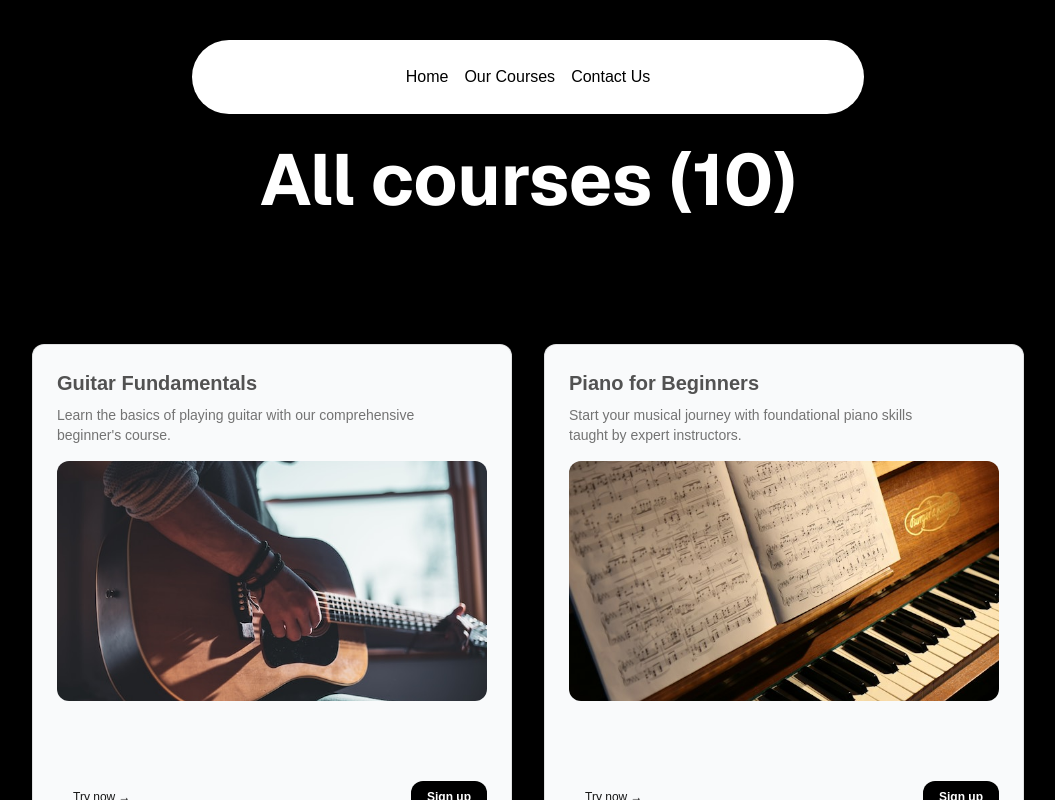
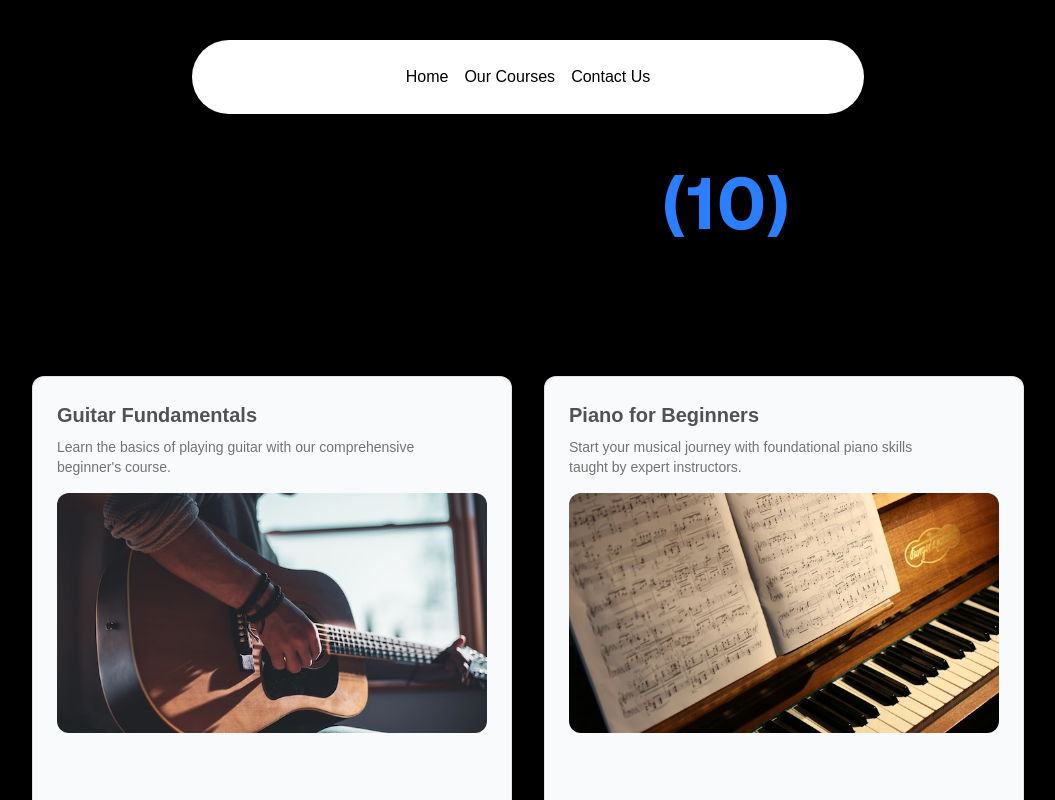
Before and after one commit to Riajul-56/school_music, a Next.js app: page /courses in a window 1280 px wide. Shown: the top 800 px of the page, without its empty margins (112-1167 px from the left). Built offline with nearby package versions, Linux system fonts and the light colour scheme.

Commit message:
feat: enhance courses page with typewriter effect for title

```diff
--- a/src/app/courses/page.tsx
+++ b/src/app/courses/page.tsx
@@ -1,18 +1,31 @@
 "use client";
 
-import Image from "next/image";
 import { CardBody, CardContainer, CardItem } from "@/components/ui/3d-card";
+import { TypewriterEffectSmooth } from "@/components/ui/typewriter-effect";
 import courseData from "@/data/music_courses.json";
 
 const page = () => {
+  const words = [
+    {
+      text: "All",
+    },
+    {
+      text: "courses",
+    },
+    {
+      text: `(${courseData.courses.length})`,
+      className: "text-blue-500 dark:text-blue-700",
+    },
+  ];
+
   return (
     <div className="min-h-screen bg-black py-12 pt-36">
       <h1 className="text-lg md:text-7xl text-center font-sans font-bold mb-8 text-white">
-        All courses ({courseData.courses.length}){" "}
+        <TypewriterEffectSmooth words={words} className="justify-center" />
       </h1>
       <div className="flex flex-wrap justify-center">
         {courseData.courses.map((course) => (
-          <CardContainer className="inter-var m-4">
+          <CardContainer key={course.id} className="inter-var m-4">
             <CardBody className="bg-gray-50 relative group/card  dark:hover:shadow-2xl dark:hover:shadow-emerald-500/[0.1] dark:bg-black dark:border-white/[0.2] border-black/[0.1] w-auto sm:w-[30rem] h-auto rounded-xl p-6 border  ">
               <CardItem
                 translateZ="50"
```
